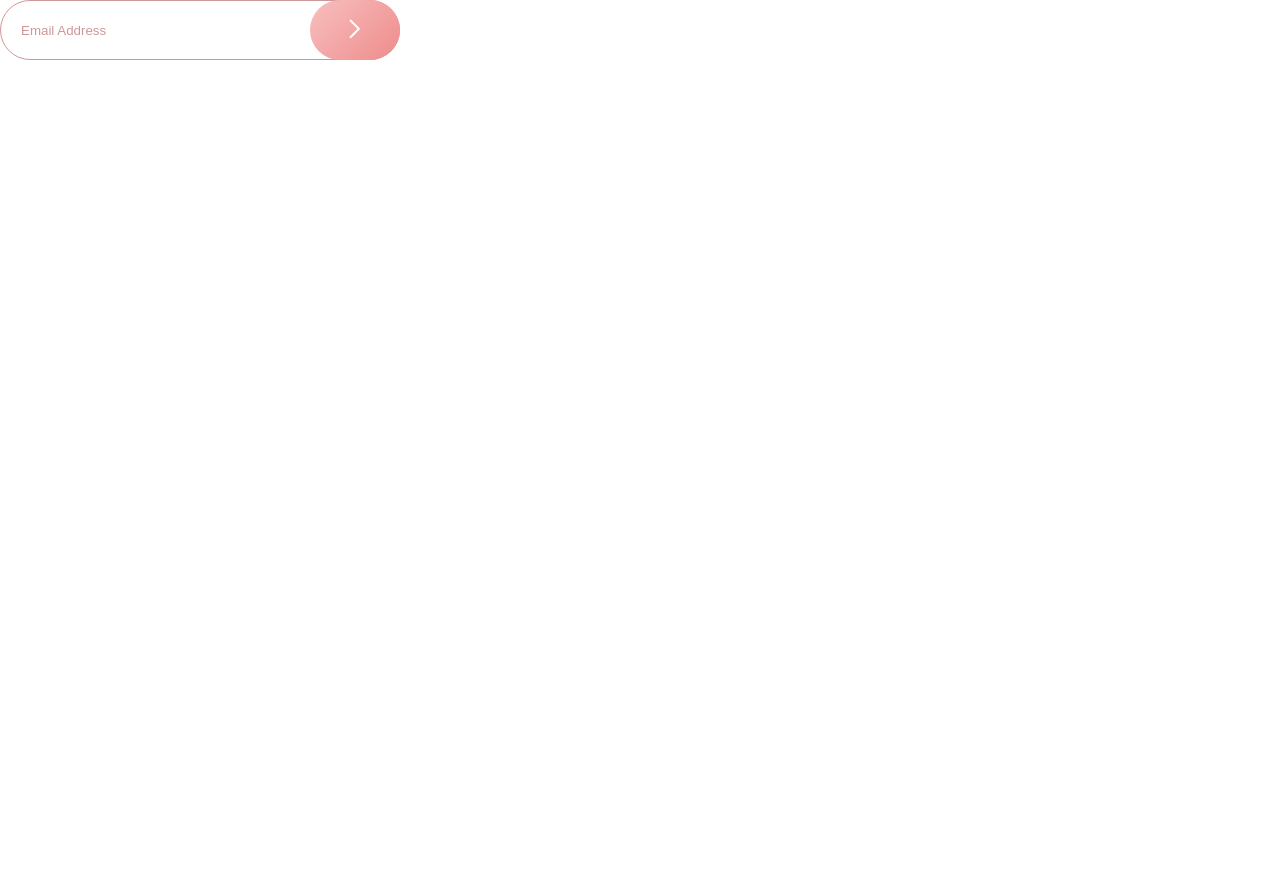
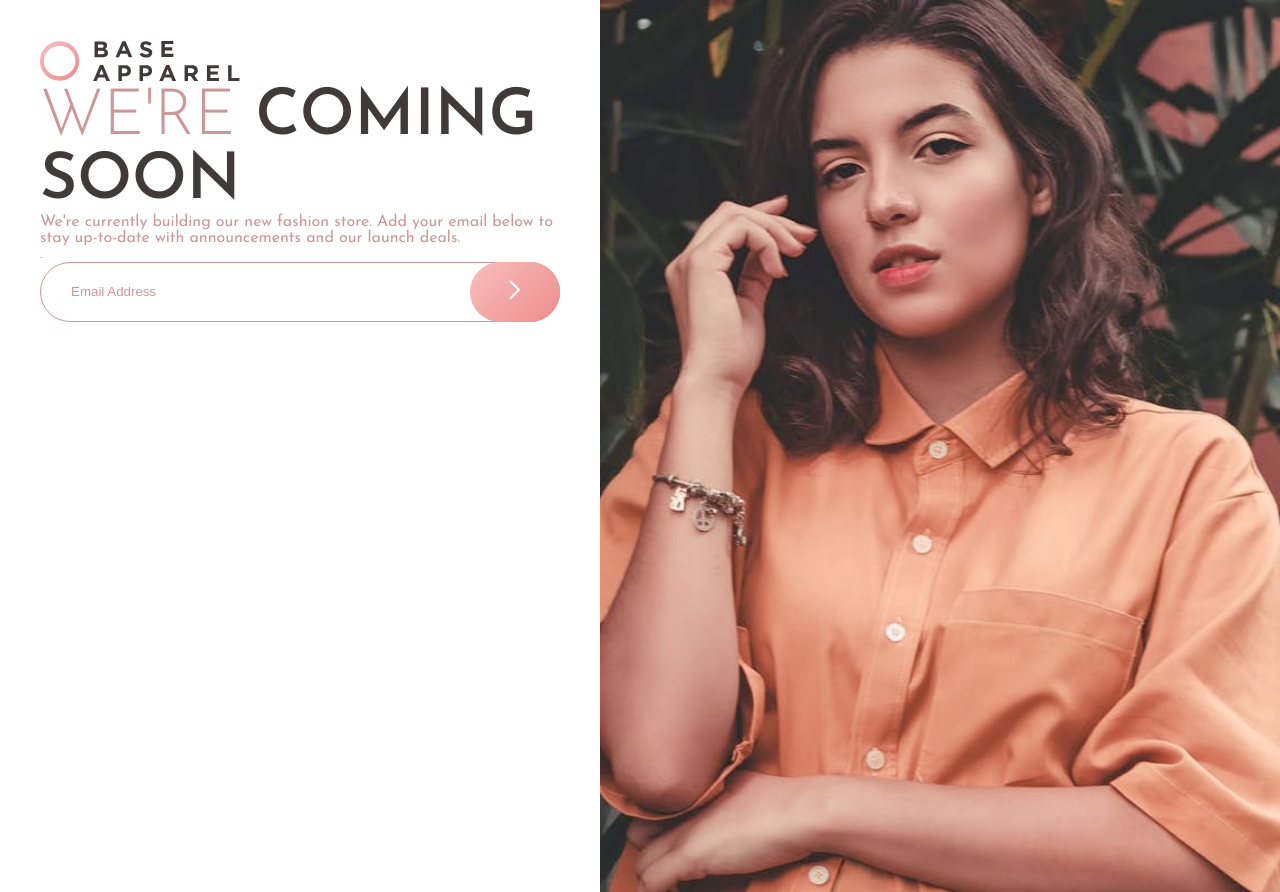
Before and after one commit to kdumagalhaes/coming-soon-page-vue, a Vue app: page / in a window 1280 px wide. Before the commit the page ends 800 px from the top, so only its background shows below. Built offline with nearby package versions, Linux system fonts and the light colour scheme.

Commit message:
validation works

```diff
--- a/src/App.vue
+++ b/src/App.vue
@@ -1,14 +1,14 @@
 <template>
-    <NewsForm />
+    <MainTemplate />
 </template>
 
 <script>
 // components
-import { NewsForm } from '@/components/atoms'
+import MainTemplate from '@/components/templates/MainTemplate'
 
 export default {
     components: {
-        NewsForm,
+        MainTemplate,
     },
 }
 </script>
--- a/src/components/atoms/Logo.vue
+++ b/src/components/atoms/Logo.vue
@@ -4,6 +4,6 @@
 
 <style lang="scss" scoped>
 .logo {
-    width: 100%;
+    width: 200px;
 }
 </style>
--- a/src/components/atoms/NewsForm.vue
+++ b/src/components/atoms/NewsForm.vue
@@ -1,20 +1,54 @@
 <template>
-    <form class="news-form" v-on:submit.prevent>
-        <input type="email" name="" id="" placeholder="Email Address" />
+    <form class="news-form" v-on:submit.prevent="checkEmail" novalidate>
+        <label for="email">Email</label>
+        <input
+            v-model="email"
+            type="email"
+            name="email"
+            placeholder="Email Address"
+            autofocus
+            v-bind:class="[errors.length ? 'alert' : '']"
+        />
+        <img
+            class="error-icon"
+            src="@/assets/img/icon-error.svg"
+            alt="error icon"
+            v-if="errors.length"
+        />
         <button>
             <img src="@/assets/img/icon-arrow.svg" alt="send button" />
         </button>
+        <p v-if="errors.length">{{ errors[0] }}</p>
     </form>
 </template>
 
 <script>
-export default {}
+export default {
+    data() {
+        return {
+            errors: [],
+            email: null,
+        }
+    },
+
+    methods: {
+        checkEmail(email) {
+            this.erros = []
+            const re = /^(([^<>()[\]\\.,;:\s@"]+(\.[^<>()[\]\\.,;:\s@"]+)*)|(".+"))@((\[[0-9]{1,3}\.[0-9]{1,3}\.[0-9]{1,3}\.[0-9]{1,3}\])|(([a-zA-Z\-0-9]+\.)+[a-zA-Z]{2,}))$/
+
+            if (!this.email) {
+                this.errors.push('Email is empty')
+            } else if (!re.test(email)) {
+                this.errors.push('Please provide a valid email')
+            }
+        },
+    },
+}
 </script>
 
 <style lang="scss" scoped>
 .news-form {
-    width: 400px;
-    position: absolute;
+    position: relative;
 
     input,
     button {
@@ -24,9 +58,8 @@ export default {}
 
     input {
         border: 1px solid $desaturated-red;
-        padding: 0 95px 0 20px;
+        padding-left: 30px;
         width: 100%;
-        position: absolute;
 
         &::placeholder {
             color: $desaturated-red;
@@ -38,8 +71,28 @@ export default {}
         width: 90px;
         background: $gradient2;
         border: none;
-        float: right;
-        position: relative;
+        position: absolute;
+        right: 0;
+    }
+
+    label {
+        font-size: 1px;
+    }
+
+    p {
+        color: red;
+        padding: 10px 30px;
+        font-size: 0.9rem;
+    }
+
+    .alert {
+        border: 1px solid red;
+    }
+
+    .error-icon {
+        position: absolute;
+        right: 100px;
+        top: 35px;
     }
 }
 </style>
--- /dev/null
+++ b/src/components/templates/ContentTemplate.vue
@@ -0,0 +1,32 @@
+<template>
+    <main class="content-template">
+        <Logo />
+        <HeroTitle text="We're" strong="coming soon" />
+        <HeroParagraph
+            text="We're currently building our new fashion store.
+            Add your email below to stay up-to-date with announcements and our launch deals."
+        />
+        <NewsForm />
+    </main>
+</template>
+
+<script>
+// components
+import { Logo, HeroParagraph, HeroTitle, NewsForm } from '@/components/atoms'
+export default {
+    components: {
+        Logo,
+        NewsForm,
+        HeroTitle,
+        HeroParagraph,
+    },
+}
+</script>
+
+<style lang="scss" scoped>
+.content-template {
+    padding: 40px;
+    width: 100%;
+    max-width: 600px;
+}
+</style>
--- /dev/null
+++ b/src/components/templates/MainTemplate.vue
@@ -0,0 +1,25 @@
+<template>
+    <div class="main-template">
+        <ContentTemplate />
+        <ModelPicture />
+    </div>
+</template>
+
+<script>
+// components
+import { ModelPicture } from '@/components/atoms'
+import ContentTemplate from './ContentTemplate'
+
+export default {
+    components: {
+        ModelPicture,
+        ContentTemplate,
+    },
+}
+</script>
+
+<style lang="scss" scoped>
+.main-template {
+    display: flex;
+}
+</style>
```
